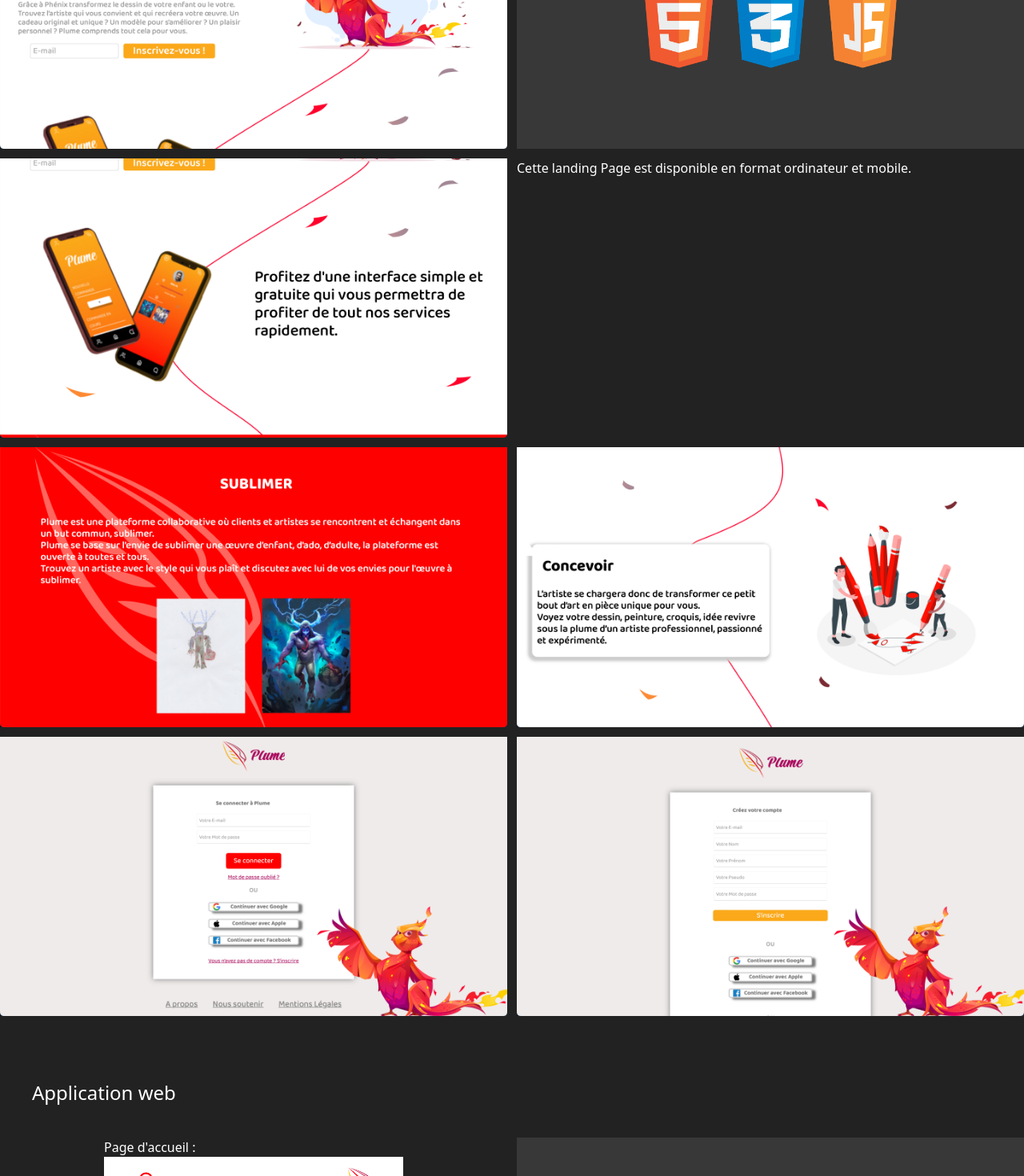
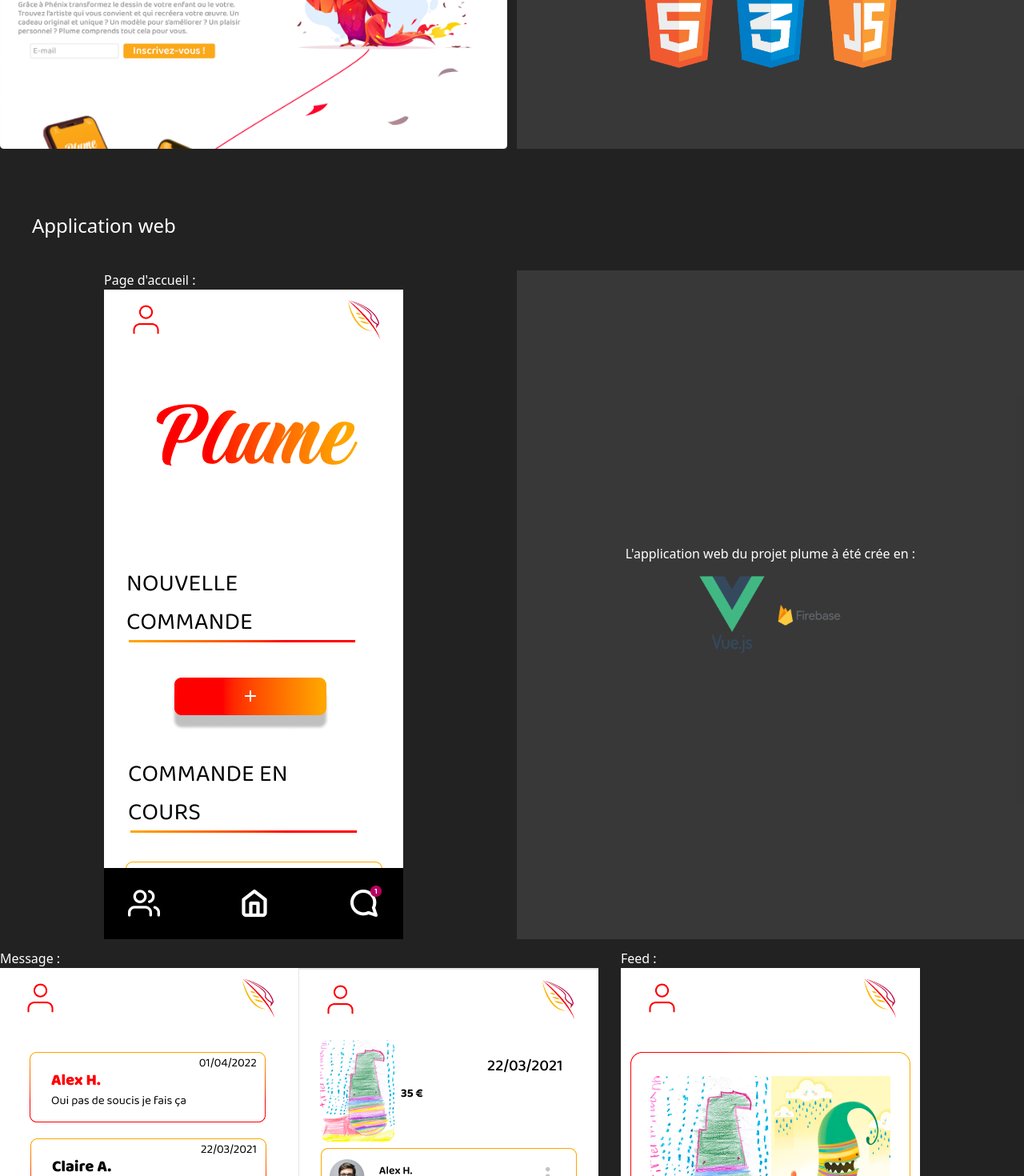
Before and after one commit to Steib-Audy-Victoria/Portfolio, a Vue app: page /Plume in a window 1280 px wide. Shown: the part 1535-3005 px from the top of the page at 80% size. Built offline with nearby package versions, Linux system fonts and the light colour scheme; what prettier-plugin-tailwindcss would draw is missing.

Commit message:
correction projet plume

```diff
--- a/src/views/Projet/PlumeView.vue
+++ b/src/views/Projet/PlumeView.vue
@@ -57,14 +57,7 @@
                     <img class="w-1/2" src="src/assets/images/HTML_CSS_JS.png" alt="">
                 </div>
             </div>
-            <img src="src/assets/images/Plume/LP_Plume_2.png" alt="Landing page du projet Plume">
-            <div>
-                <p>Cette landing Page est disponible en format ordinateur et mobile.</p>
-            </div>
-            <img src="src/assets/images/Plume/LP_Plume_3.png" alt="Landing page du projet Plume">
-            <img src="src/assets/images/Plume/LP_Plume_4.png" alt="Landing page du projet Plume">
-            <img src="src/assets/images/Plume/LP_Plume_5.png" alt="Landing page du projet Plume">
-            <img src="src/assets/images/Plume/LP_Plume_6.png" alt="Landing page du projet Plume">
+
         </div>
     </section>
 
```
